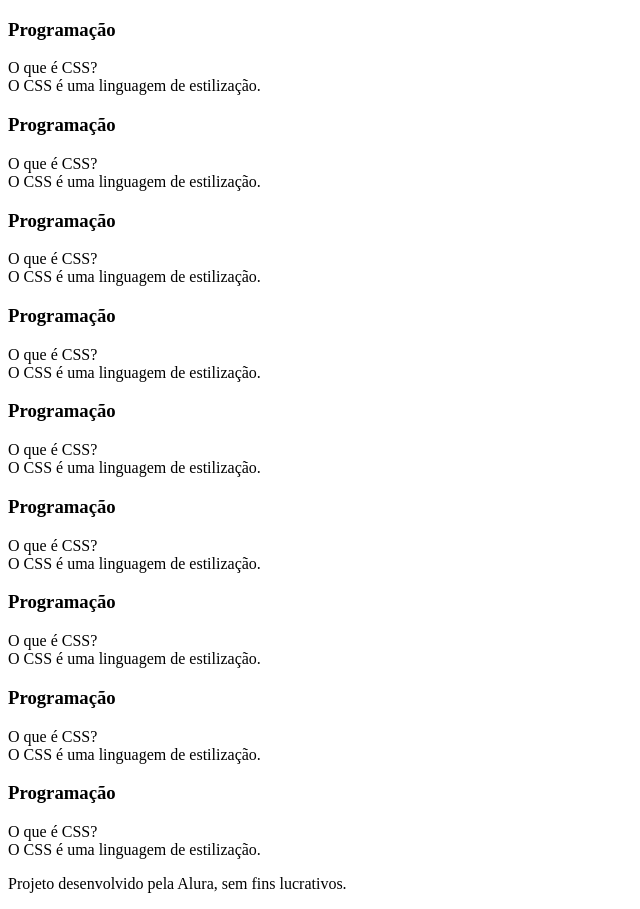
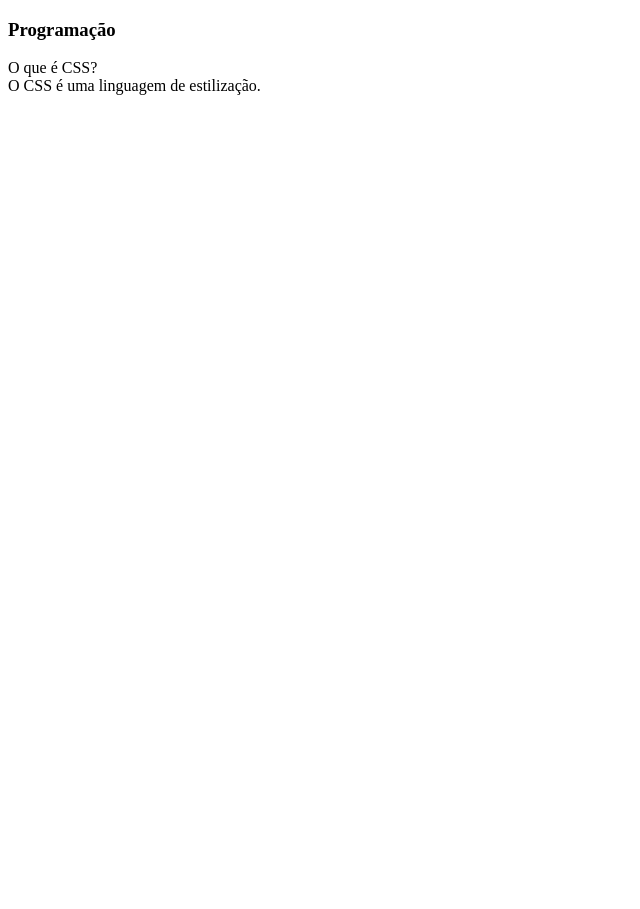
Before and after one commit to larissa66/projeto3trimestre, a plain HTML site: page index.html in a window 1280 px wide. Shown: the whole page, without its empty margins (0-640 px from the left). After the commit the page ends 800 px from the top, so only its background shows below. Drawn offline with Linux system fonts and the light colour scheme.

Commit message:
Add files via upload

```diff
--- a/index.html
+++ b/index.html
@@ -19,110 +19,3 @@
                         O CSS é uma linguagem de estilização.
                      </div>
                     </div>
-
-     </article>
-<article class="cartao">
-    <div class="cartao__conteudo">
-            <h3> Programação </h3>
-                  <div class="cartao__conteudo__pergunta">
-                        O que é CSS?
-                    </div>
-                   <div class="cartao__conteudo__resposta">
-                        O CSS é uma linguagem de estilização.
-                     </div>
-                    </div>
-
-     </article>
-<article class="cartao">
-    <div class="cartao__conteudo">
-            <h3> Programação </h3>
-                  <div class="cartao__conteudo__pergunta">
-                        O que é CSS?
-                    </div>
-                   <div class="cartao__conteudo__resposta">
-                        O CSS é uma linguagem de estilização.
-                     </div>
-                    </div>
-
-     </article>
-<article class="cartao">
-    <div class="cartao__conteudo">
-            <h3> Programação </h3>
-                  <div class="cartao__conteudo__pergunta">
-                        O que é CSS?
-                    </div>
-                   <div class="cartao__conteudo__resposta">
-                        O CSS é uma linguagem de estilização.
-                     </div>
-                    </div>
-
-     </article>
-<article class="cartao">
-    <div class="cartao__conteudo">
-            <h3> Programação </h3>
-                  <div class="cartao__conteudo__pergunta">
-                        O que é CSS?
-                    </div>
-                   <div class="cartao__conteudo__resposta">
-                        O CSS é uma linguagem de estilização.
-                     </div>
-                    </div>
-
-     </article>
-<article class="cartao">
-    <div class="cartao__conteudo">
-            <h3> Programação </h3>
-                  <div class="cartao__conteudo__pergunta">
-                        O que é CSS?
-                    </div>
-                   <div class="cartao__conteudo__resposta">
-                        O CSS é uma linguagem de estilização.
-                     </div>
-                    </div>
-
-     </article>
-<article class="cartao">
-    <div class="cartao__conteudo">
-            <h3> Programação </h3>
-                  <div class="cartao__conteudo__pergunta">
-                        O que é CSS?
-                    </div>
-                   <div class="cartao__conteudo__resposta">
-                        O CSS é uma linguagem de estilização.
-                     </div>
-                    </div>
-
-     </article>
-<article class="cartao">
-    <div class="cartao__conteudo">
-            <h3> Programação </h3>
-                  <div class="cartao__conteudo__pergunta">
-                        O que é CSS?
-                    </div>
-                   <div class="cartao__conteudo__resposta">
-                        O CSS é uma linguagem de estilização.
-                     </div>
-                    </div>
-
-     </article>
-<article class="cartao">
-    <div class="cartao__conteudo">
-            <h3> Programação </h3>
-                  <div class="cartao__conteudo__pergunta">
-                        O que é CSS?
-                    </div>
-                   <div class="cartao__conteudo__resposta">
-                        O CSS é uma linguagem de estilização.
-                     </div>
-                    </div>
-
-     </article>
-
-
-    </main>
-
-    <footer>
-        <p>Projeto desenvolvido pela Alura, sem fins lucrativos.</p>
-    </footer>
-</body>
-</html>
```
